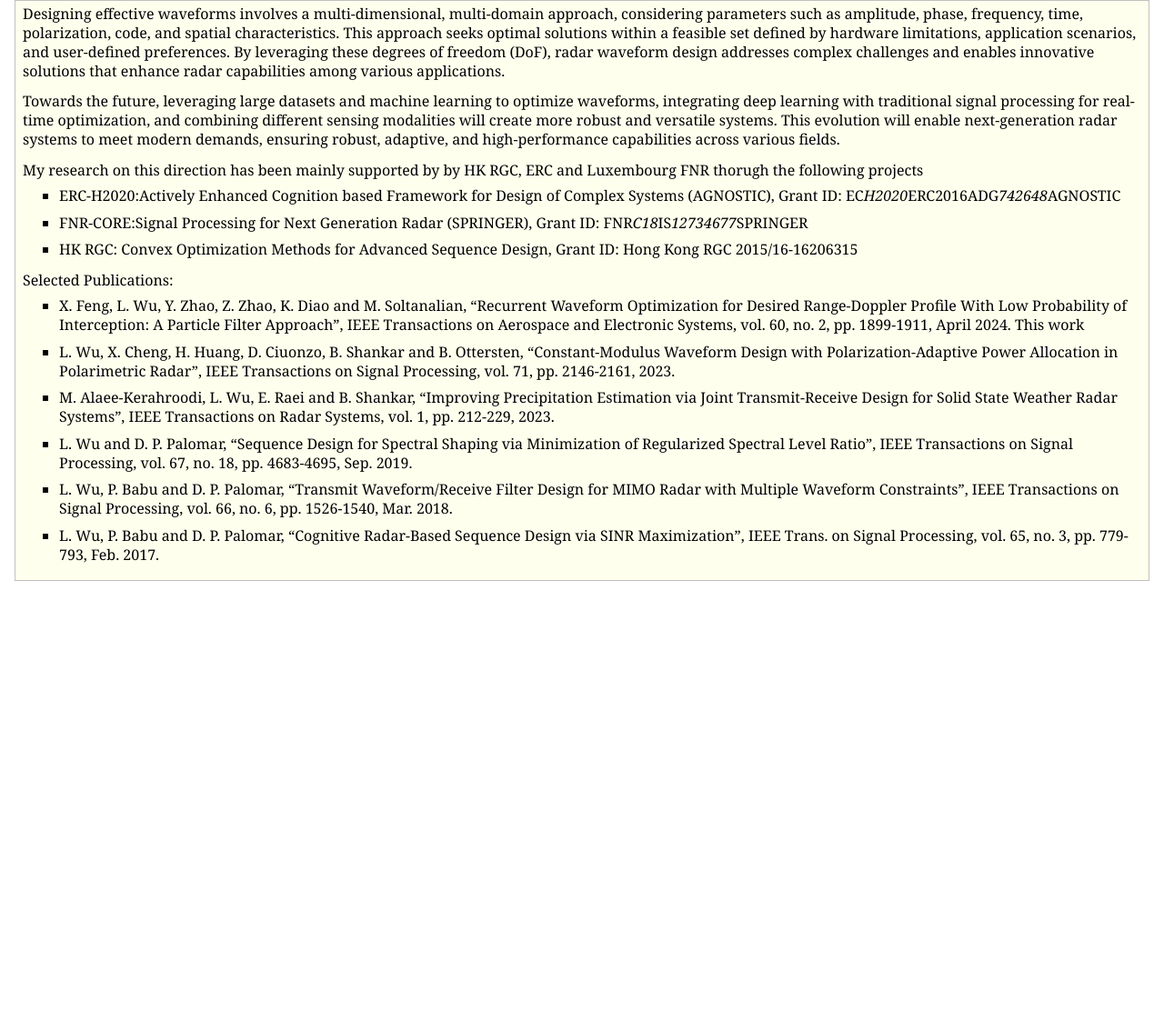
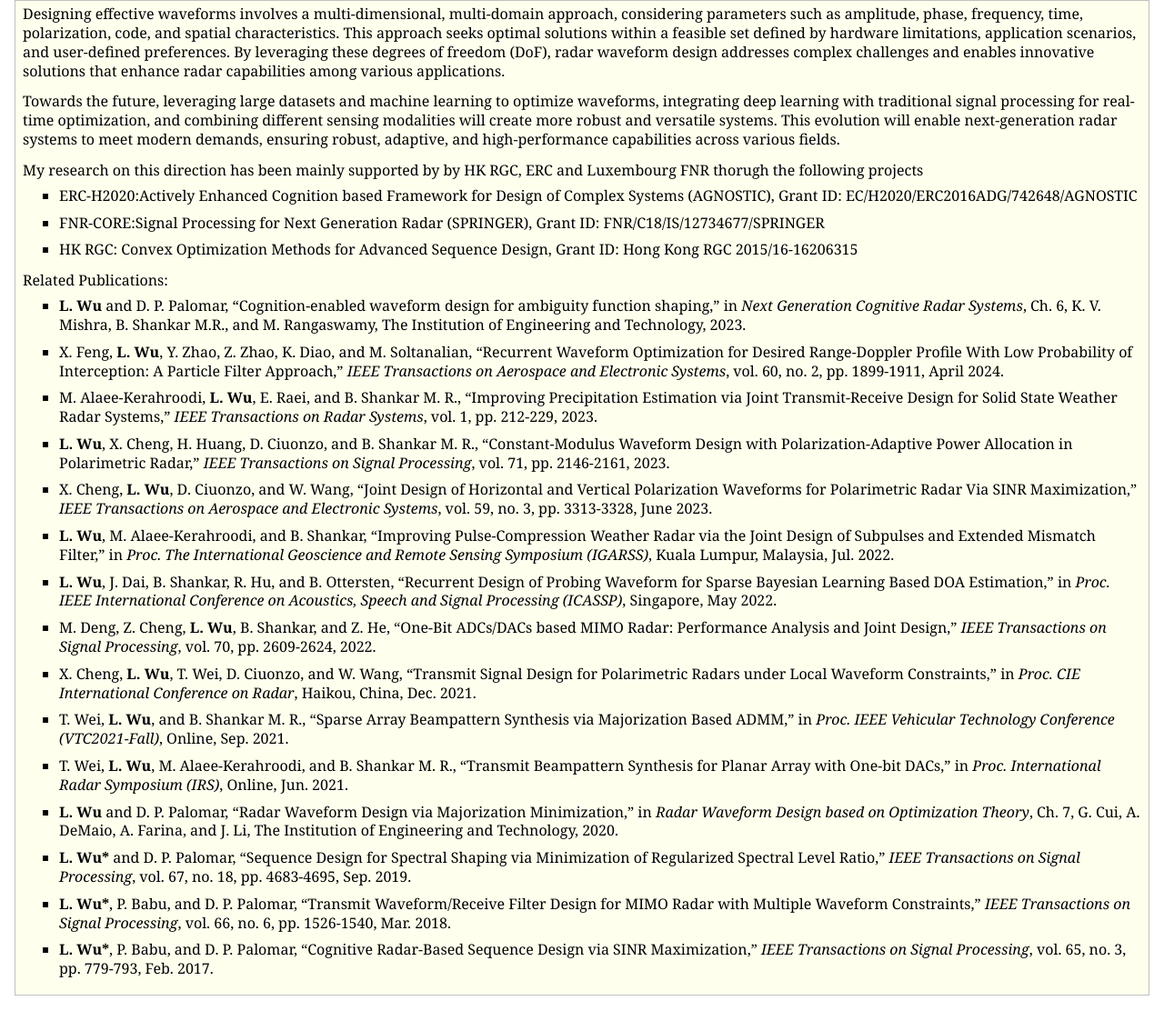
Before and after one commit to LinlongWu92/linlongwu92.github.io, a plain HTML site: page WD_research.html in a window 1280 px wide. Shown: the part 178-1301 px from the top of the page at 91% size. Before the commit the page ends 846 px from the top, so only its background shows below. Drawn offline with Linux system fonts and the light colour scheme.

Commit message:
Update WD_research.html

```diff
--- a/WD_research.html
+++ b/WD_research.html
@@ -16,7 +16,7 @@
 <div id="subtitle">&nbsp;&nbsp;&nbsp;
 </div>
 </div>
-<p>{}{img_left}{photos<i>WD.JPG}{Waveform_design}{525px}{250px}
+<p>{}{img_left}{photos<i>WD_page_overview.jpg}{Waveform_design}{525px}{250px}
 
 The essence of radar systems across various applications is to swiftly and accurately perceive the environment, a capability that is directly and significantly influenced by the transmitted waveform. Advancements in radar hardware, such as ADCs</i>DACs, DSPs, and antenna technology, have made the implementation of complex waveforms feasible, pushing the boundaries of what radar systems can achieve.
 </p>
@@ -39,37 +39,62 @@ This evolution will enable next-generation radar systems to meet modern demands,
 <p>My research on this direction has been mainly supported by by HK RGC, ERC and Luxembourg FNR thorugh the following projects
 </p>
 <ul>
-<li><p>ERC-H2020:Actively Enhanced Cognition based Framework for Design of Complex Systems (AGNOSTIC), Grant ID: EC<i>H2020</i>ERC2016ADG<i>742648</i>AGNOSTIC
+<li><p>ERC-H2020:Actively Enhanced Cognition based Framework for Design of Complex Systems (AGNOSTIC), Grant ID: EC/H2020/ERC2016ADG/742648/AGNOSTIC
 </p>
 </li>
-<li><p>FNR-CORE:Signal Processing for Next Generation Radar (SPRINGER), Grant ID: FNR<i>C18</i>IS<i>12734677</i>SPRINGER
+<li><p>FNR-CORE:Signal Processing for Next Generation Radar (SPRINGER), Grant ID: FNR/C18/IS/12734677/SPRINGER
 </p>
 </li>
 <li><p>HK RGC: Convex Optimization Methods for Advanced Sequence Design, Grant ID: Hong Kong RGC 2015/16-16206315
 </p>
 </li>
 </ul>
-<p>Selected Publications:<br />
+<p>Related Publications:<br />
 </p>
 <ul>
-<li><p>X. Feng, L. Wu, Y. Zhao, Z. Zhao, K. Diao and M. Soltanalian, &ldquo;Recurrent Waveform Optimization for Desired Range-Doppler Profile With Low Probability of Interception: A Particle Filter Approach&rdquo;, IEEE Transactions on Aerospace and Electronic Systems, vol. 60, no. 2, pp. 1899-1911, April 2024.
-
-This work
+<li><p><b>L. Wu</b> and D. P. Palomar, &ldquo;Cognition-enabled waveform design for ambiguity function shaping,&rdquo; in <i>Next Generation Cognitive Radar Systems</i>, Ch. 6, K. V. Mishra, B. Shankar M.R., and M. Rangaswamy, The Institution of Engineering and Technology, 2023.
 </p>
 </li>
-<li><p>L. Wu, X. Cheng, H. Huang, D. Ciuonzo, B. Shankar and B. Ottersten, &ldquo;Constant-Modulus Waveform Design with Polarization-Adaptive Power Allocation in Polarimetric Radar&rdquo;, IEEE Transactions on Signal Processing, vol. 71, pp. 2146-2161, 2023.
+<li><p>X. Feng, <b>L. Wu</b>, Y. Zhao, Z. Zhao, K. Diao, and M. Soltanalian, &ldquo;Recurrent Waveform Optimization for Desired Range-Doppler Profile With Low Probability of Interception: A Particle Filter Approach,&rdquo; <i>IEEE Transactions on Aerospace and Electronic Systems</i>, vol. 60, no. 2, pp. 1899-1911, April 2024.
 </p>
 </li>
-<li><p>M. Alaee-Kerahroodi, L. Wu, E. Raei and B. Shankar, &ldquo;Improving Precipitation Estimation via Joint Transmit-Receive Design for Solid State Weather Radar Systems&rdquo;, IEEE Transactions on Radar Systems, vol. 1, pp. 212-229, 2023.
+<li><p>M. Alaee-Kerahroodi, <b>L. Wu</b>, E. Raei, and B. Shankar M. R., &ldquo;Improving Precipitation Estimation via Joint Transmit-Receive Design for Solid State Weather Radar Systems,&rdquo; <i>IEEE Transactions on Radar Systems</i>, vol. 1, pp. 212-229, 2023.
 </p>
 </li>
-<li><p>L. Wu and D. P. Palomar, &ldquo;Sequence Design for Spectral Shaping via Minimization of Regularized Spectral Level Ratio&rdquo;, IEEE Transactions on Signal Processing, vol. 67, no. 18, pp. 4683-4695, Sep. 2019.
+<li><p><b>L. Wu</b>, X. Cheng, H. Huang, D. Ciuonzo, and B. Shankar M. R., &ldquo;Constant-Modulus Waveform Design with Polarization-Adaptive Power Allocation in Polarimetric Radar,&rdquo; <i>IEEE Transactions on Signal Processing</i>, vol. 71, pp. 2146-2161, 2023.
 </p>
 </li>
-<li><p>L. Wu, P. Babu and D. P. Palomar, &ldquo;Transmit Waveform/Receive Filter Design for MIMO Radar with Multiple Waveform Constraints&rdquo;, IEEE Transactions on Signal Processing, vol. 66, no. 6, pp. 1526-1540, Mar. 2018.
+<li><p>X. Cheng, <b>L. Wu</b>, D. Ciuonzo, and W. Wang, &ldquo;Joint Design of Horizontal and Vertical Polarization Waveforms for Polarimetric Radar Via SINR Maximization,&rdquo; <i>IEEE Transactions on Aerospace and Electronic Systems</i>, vol. 59, no. 3, pp. 3313-3328, June 2023.
 </p>
 </li>
-<li><p>L. Wu, P. Babu and D. P. Palomar, &ldquo;Cognitive Radar-Based Sequence Design via SINR Maximization&rdquo;, IEEE Trans. on Signal Processing, vol. 65, no. 3, pp. 779-793, Feb. 2017.
+<li><p><b>L. Wu</b>, M. Alaee-Kerahroodi, and B. Shankar, &ldquo;Improving Pulse-Compression Weather Radar via the Joint Design of Subpulses and Extended Mismatch Filter,&rdquo; in <i>Proc. The International Geoscience and Remote Sensing Symposium (IGARSS)</i>, Kuala Lumpur, Malaysia, Jul. 2022.
+</p>
+</li>
+<li><p><b>L. Wu</b>, J. Dai, B. Shankar, R. Hu, and B. Ottersten, &ldquo;Recurrent Design of Probing Waveform for Sparse Bayesian Learning Based DOA Estimation,&rdquo; in <i>Proc. IEEE International Conference on Acoustics, Speech and Signal Processing (ICASSP)</i>, Singapore, May 2022.
+</p>
+</li>
+<li><p>M. Deng, Z. Cheng, <b>L. Wu</b>, B. Shankar, and Z. He, &ldquo;One-Bit ADCs/DACs based MIMO Radar: Performance Analysis and Joint Design,&rdquo; <i>IEEE Transactions on Signal Processing</i>, vol. 70, pp. 2609-2624, 2022.
+</p>
+</li>
+<li><p>X. Cheng, <b>L. Wu</b>, T. Wei, D. Ciuonzo, and W. Wang, &ldquo;Transmit Signal Design for Polarimetric Radars under Local Waveform Constraints,&rdquo; in <i>Proc. CIE International Conference on Radar</i>, Haikou, China, Dec. 2021.
+</p>
+</li>
+<li><p>T. Wei, <b>L. Wu</b>, and B. Shankar M. R., &ldquo;Sparse Array Beampattern Synthesis via Majorization Based ADMM,&rdquo; in <i>Proc. IEEE Vehicular Technology Conference (VTC2021-Fall)</i>, Online, Sep. 2021.
+</p>
+</li>
+<li><p>T. Wei, <b>L. Wu</b>, M. Alaee-Kerahroodi, and B. Shankar M. R., &ldquo;Transmit Beampattern Synthesis for Planar Array with One-bit DACs,&rdquo; in <i>Proc. International Radar Symposium (IRS)</i>, Online, Jun. 2021.
+</p>
+</li>
+<li><p><b>L. Wu</b> and D. P. Palomar, &ldquo;Radar Waveform Design via Majorization Minimization,&rdquo; in <i>Radar Waveform Design based on Optimization Theory</i>, Ch. 7, G. Cui, A. DeMaio, A. Farina, and J. Li, The Institution of Engineering and Technology, 2020.
+</p>
+</li>
+<li><p><b>L. Wu*</b> and D. P. Palomar, &ldquo;Sequence Design for Spectral Shaping via Minimization of Regularized Spectral Level Ratio,&rdquo; <i>IEEE Transactions on Signal Processing</i>, vol. 67, no. 18, pp. 4683-4695, Sep. 2019.
+</p>
+</li>
+<li><p><b>L. Wu*</b>, P. Babu, and D. P. Palomar, &ldquo;Transmit Waveform/Receive Filter Design for MIMO Radar with Multiple Waveform Constraints,&rdquo; <i>IEEE Transactions on Signal Processing</i>, vol. 66, no. 6, pp. 1526-1540, Mar. 2018.
+</p>
+</li>
+<li><p><b>L. Wu*</b>, P. Babu, and D. P. Palomar, &ldquo;Cognitive Radar-Based Sequence Design via SINR Maximization,&rdquo; <i>IEEE Transactions on Signal Processing</i>, vol. 65, no. 3, pp. 779-793, Feb. 2017.
 </p>
 </li>
 </ul>
```
